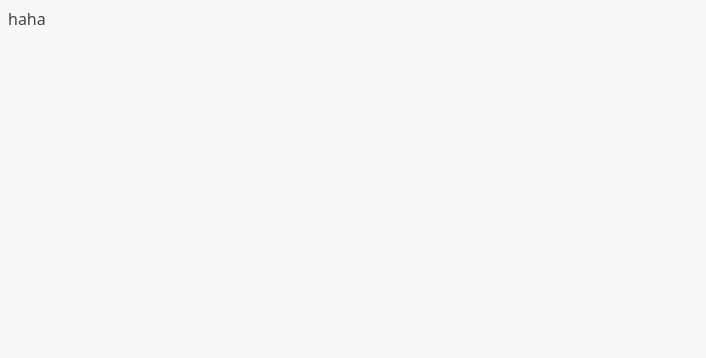
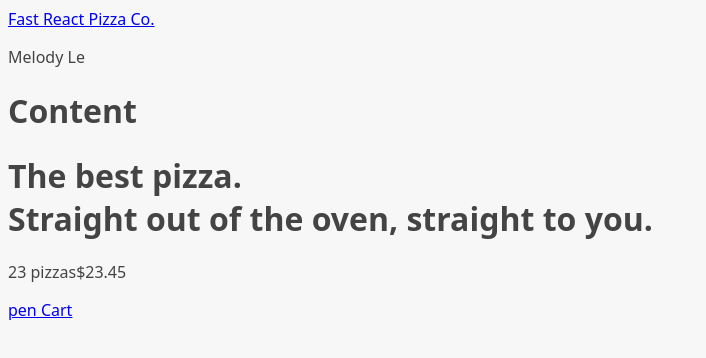
Before and after one commit to Melody-Le/fast-react-pizza-router-redux, a React (Vite) app: page / in a window 1280 px wide. Shown: the top 358 px of the page, without its empty margins (0-706 px from the left). Built offline with nearby package versions, Linux system fonts and the light colour scheme.

Commit message:
setup react router in React Router verson 6.4

```diff
--- a/package.json
+++ b/package.json
@@ -11,7 +11,8 @@
   },
   "dependencies": {
     "react": "^18.2.0",
-    "react-dom": "^18.2.0"
+    "react-dom": "^18.2.0",
+    "react-router-dom": "^6.22.3"
   },
   "devDependencies": {
     "@types/react": "^18.2.56",
--- a/src/App.jsx
+++ b/src/App.jsx
@@ -1,9 +1,26 @@
-import { useState } from "react";
+import { RouterProvider, createBrowserRouter } from "react-router-dom";
+import Home from "./ui/Home";
+import Menu from "./features/menu/Menu";
+import Cart from "./features/cart/Cart";
+import Order from "./features/order/Order";
+import CreateOrder from "./features/order/CreateOrder";
+import AppLayout from "./ui/AppLayout";
+
+const router = createBrowserRouter([
+  {
+    element: <AppLayout />,
+    children: [
+      { path: "/", element: <Home /> },
+      { path: "/menu", element: <Menu /> },
+      { path: "/cart", element: <Cart /> },
+      { path: "/order/:orderId", element: <Order /> },
+      { path: "/order/new", element: <CreateOrder /> },
+    ],
+  },
+]);
 
 function App() {
-  const [count, setCount] = useState(0);
-
-  return <div className="App">haha</div>;
+  return <RouterProvider router={router} />;
 }
 
 export default App;
--- a/src/features/cart/CartOverview.jsx
+++ b/src/features/cart/CartOverview.jsx
@@ -1,3 +1,5 @@
+import { Link } from "react-router-dom";
+
 function CartOverview() {
   return (
     <div>
@@ -5,7 +7,7 @@
         <span>23 pizzas</span>
         <span>$23.45</span>
       </p>
-      <a href="#">Open cart &rarr;</a>
+      <Link to="/cart">pen Cart</Link>
     </div>
   );
 }
--- /dev/null
+++ b/src/ui/AppLayout.jsx
@@ -0,0 +1,18 @@
+import { Outlet } from "react-router-dom";
+import CartOverview from "../features/cart/CartOverview";
+import Header from "./Header";
+
+function AppLayout() {
+  return (
+    <div>
+      <Header />
+      <main>
+        <h1>Content</h1>
+        <Outlet />
+      </main>
+      <CartOverview />
+    </div>
+  );
+}
+
+export default AppLayout;
--- /dev/null
+++ b/src/ui/Header.jsx
@@ -0,0 +1,12 @@
+import { Link } from "react-router-dom";
+
+function Header() {
+  return (
+    <header>
+      <Link to="/">Fast React Pizza Co.</Link>
+      <p>Melody Le</p>
+    </header>
+  );
+}
+
+export default Header;
```
Also changed, not shown: src/features/cart/Cart.jsx (+4 -6 lines), 1 other file (tests, documents, lock files or other folders).
